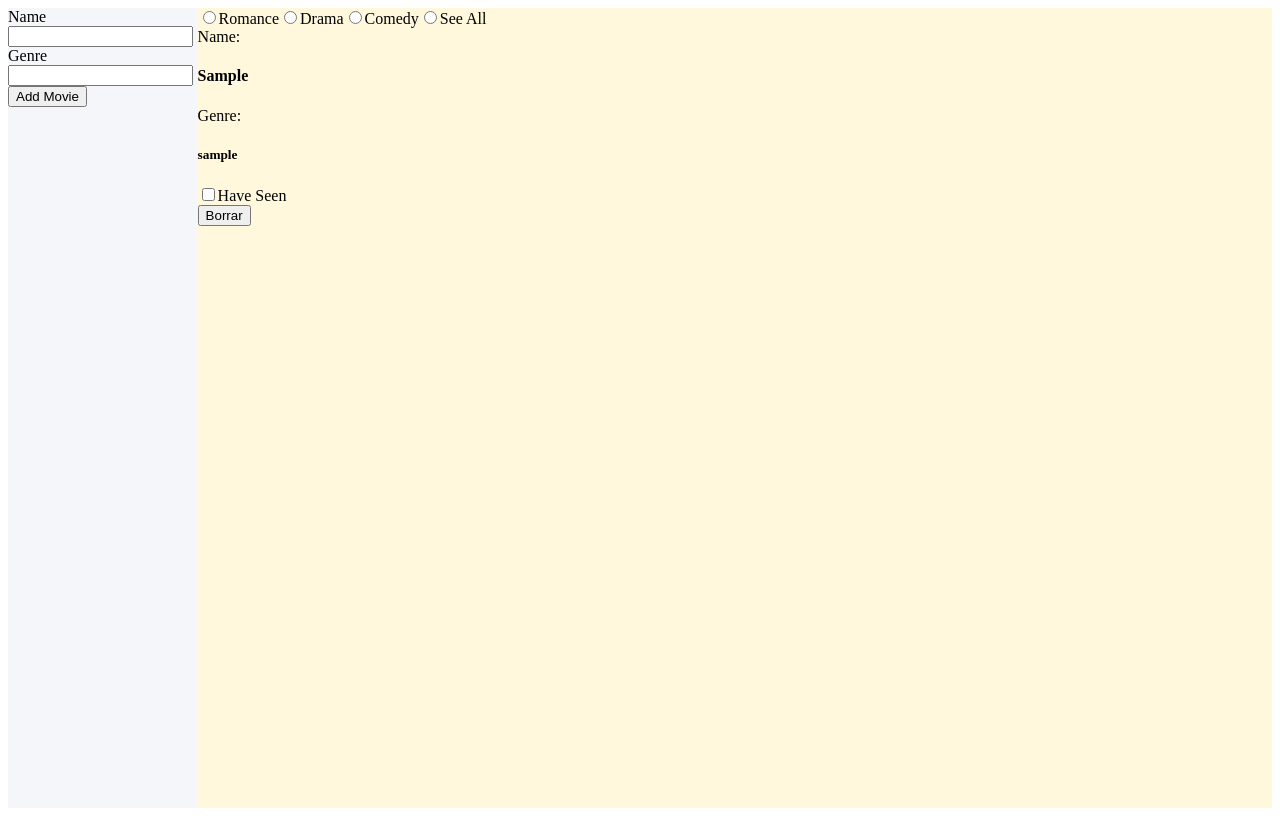
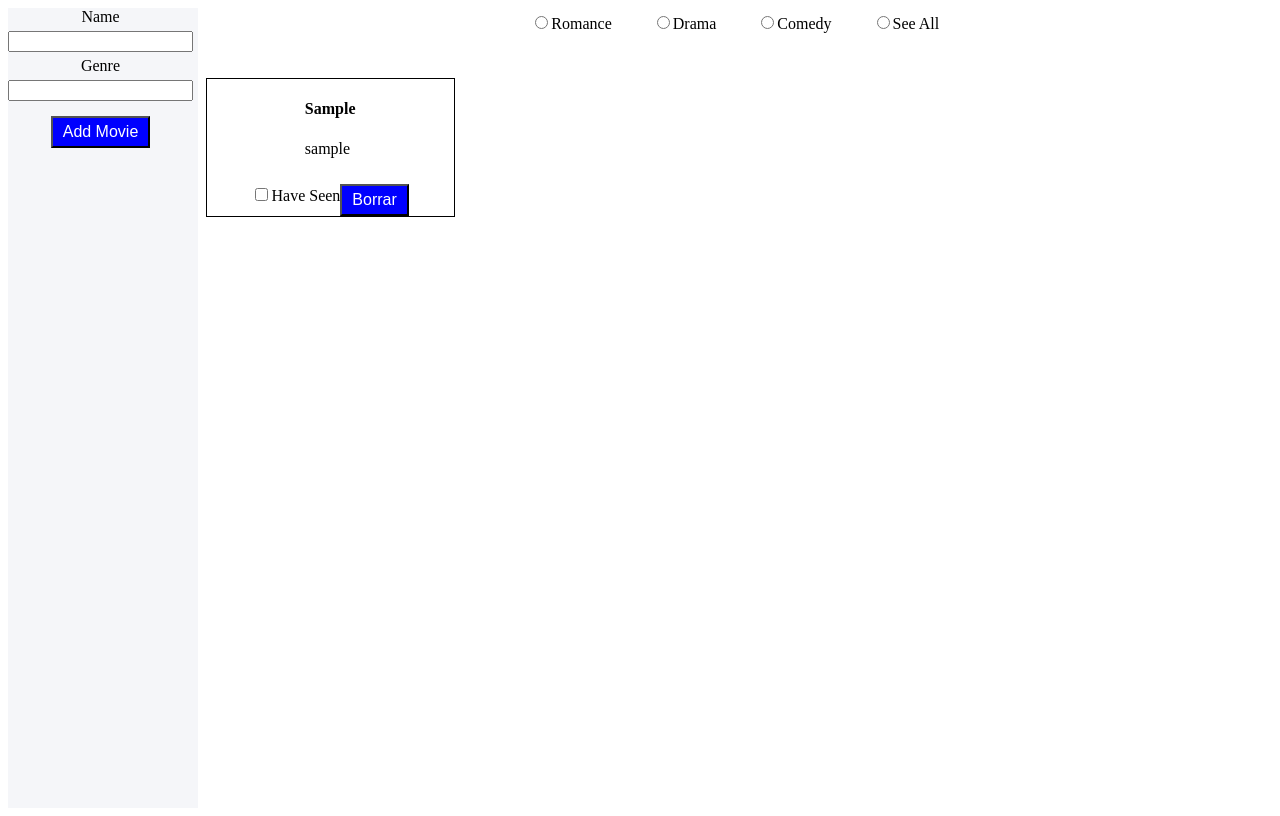
Before and after one commit to aruvaro88/redux-tpmba, a React (Create React App) app: page / in a window 1280 px wide. Both pictures are taken after typing "Sample", "Sample" into the empty fields and a click on the button "Add Movie". Built offline with nearby package versions, Linux system fonts and the light colour scheme.

Commit message:
some styling

```diff
--- a/src/components/App.css
+++ b/src/components/App.css
@@ -9,10 +9,18 @@
 }
 .movie-list{
   width: 85%;
-  background-color:cornsilk;
 }
-.form-elements {
-  display: flex;
-  flex-direction: column;
-  align-items: center;
-}
+ .button {
+   margin-top: 10px;
+   padding: 5px 10px;
+   font-size: 16px;
+   background-color: blue;
+   color:white;
+ }
+  .button:hover {
+    margin-top: 10px;
+    padding: 5px 10px;
+    font-size: 16px;
+    background-color:darkblue;
+    color: white;
+  }
--- a/src/components/ui/MovieList.js
+++ b/src/components/ui/MovieList.js
@@ -1,7 +1,7 @@
 import React from "react"
 import { useSelector, useDispatch } from "react-redux"
 import { haveSeen, removeMovie, setFilter } from "../actions/index"
-
+import "./movieList.css"
 
 const MovieList = () => {
   const movieList = useSelector((state) => state.movieList)
@@ -33,27 +33,46 @@ const MovieList = () => {
   const visibleMovies = getVisibleMovies(movieList, filter)
   return (
     <>
+      <section className="filter-nav">
+        <article className="filter-radios">
+          <div>
             <input type="radio" id="SHOW_ROMANCE" name="genre" onChange={handleRadio} />
             <label for="romance">Romance</label>
+          </div>
+          <div>
             <input type="radio" id="SHOW_DRAMA" name="genre" onChange={handleRadio} />
             <label for="drama">Drama</label>
+          </div>
+          <div>
             <input type="radio" id="SHOW_COMEDY" name="genre" onChange={handleRadio} />
             <label for="comedy">Comedy</label>
+          </div>
+          <div>
             <input type="radio" id="SHOW_ALL" name="genre" onChange={handleRadio} />
             <label for="all">See All</label>
-
+          </div>
+        </article>
+      </section>
+      <section className="card-list">
         {movieList &&
           visibleMovies.map((elm) => (
-            <article key={elm.id}>
-              Name: <h4>{elm.name}</h4>
-              Genre: {elm.genre && elm.genre.map((gen, idx) => <h5 key={idx}>{gen}</h5>)}
-              <form>
+            <article key={elm.id} className="movie-card">
+              <div className="movie-data">
+                <h1>{elm.name}</h1>
+                {elm.genre && elm.genre.map((gen, idx) => <p key={idx}>{gen}</p>)}
+              </div>
+              <div className="movie-buttons">
+                <div>
                   <input type="checkbox" onChange={() => handleChange(elm.id)} />
-                Have Seen
-              </form>
-              <button onClick={() => dispatch(removeMovie(elm.id))}>Borrar</button>
+                  <label for="checkbox">Have Seen</label>
+                </div>
+                <button className="button" onClick={() => dispatch(removeMovie(elm.id))}>
+                  Borrar
+                </button>
+              </div>
             </article>
           ))}
+      </section>
     </>
   )
 }
--- a/src/components/ui/movieForm.css
+++ b/src/components/ui/movieForm.css
@@ -1,5 +1,8 @@
-.form-elements {
+.form-elements form{
     display: flex;
     flex-direction: column;
     align-items: center;
 }
+ .form-elements input{
+     margin: 5px 0
+ }
--- a/src/components/ui/movieForm.js
+++ b/src/components/ui/movieForm.js
@@ -1,6 +1,7 @@
 import React from "react"
 import { addMovie } from "../actions/index"
 import { useDispatch } from "react-redux"
+import "./movieForm.css"
 
 const MovieForm = () => {
   const dispatch = useDispatch()
@@ -32,7 +33,7 @@ const MovieForm = () => {
             genre = node
           }}
         />
-        <button type="submit">Add Movie</button>
+        <button className="button" type="submit">Add Movie</button>
       </form>
     </section>
   )
--- /dev/null
+++ b/src/components/ui/movieList.css
@@ -0,0 +1,33 @@
+.filter-nav {
+    margin-bottom: 24px;
+}
+
+.filter-radios {
+    display: flex;
+    justify-content: center;
+}
+
+.filter-radios div {
+    margin: 5px 20px;
+}
+
+.card-list {
+    display: flex;
+    flex-wrap: wrap;
+}
+
+.movie-card {
+    border: 1px solid black;
+    display: flex;
+    flex-direction: column;
+    align-items: center;
+    width: 23%;
+    margin: 16px 8px;
+}
+
+.movie-buttons {
+    display: flex;
+    align-items: center;
+    justify-items: center;
+
+}
```
Lines whose indentation alone changed are shown as unchanged.
